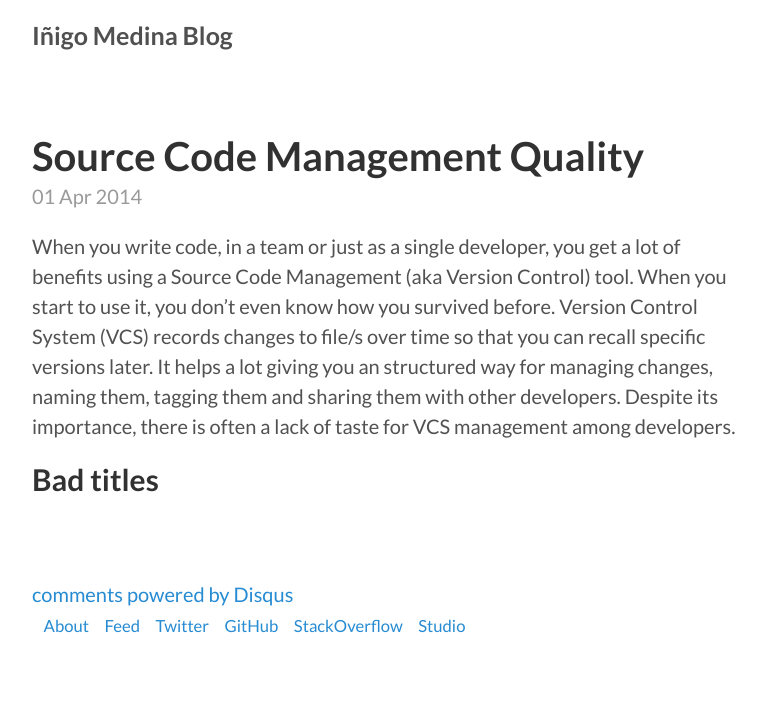
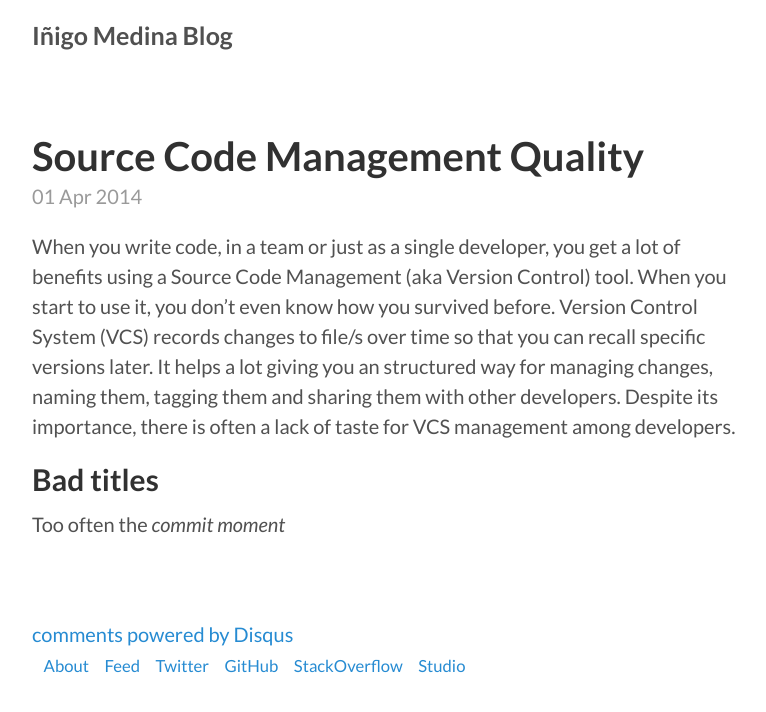
Before and after one commit to grosshat/grosshat.github.io, a Jekyll site: the page built from _posts/2014-04-01-source-code-management-quality.md, in a window 1280 px wide. Shown: the top 712 px of the page, without its empty margins (248-1014 px from the left). Built offline with Jekyll 4.4.1, drawn with Linux system fonts in a browser that asks for light colours; Markdown is read by kramdown in place of the engine named in the settings; comment, search, counter and statistics services are not loaded.

```diff
--- a/_posts/2014-04-01-source-code-management-quality.md
+++ b/_posts/2014-04-01-source-code-management-quality.md
@@ -14,5 +14,7 @@
 developers. Despite its importance, there is often a lack of taste for VCS
 management among developers.
 
+
 Bad titles
 ---
+Too often the _commit moment_
```
